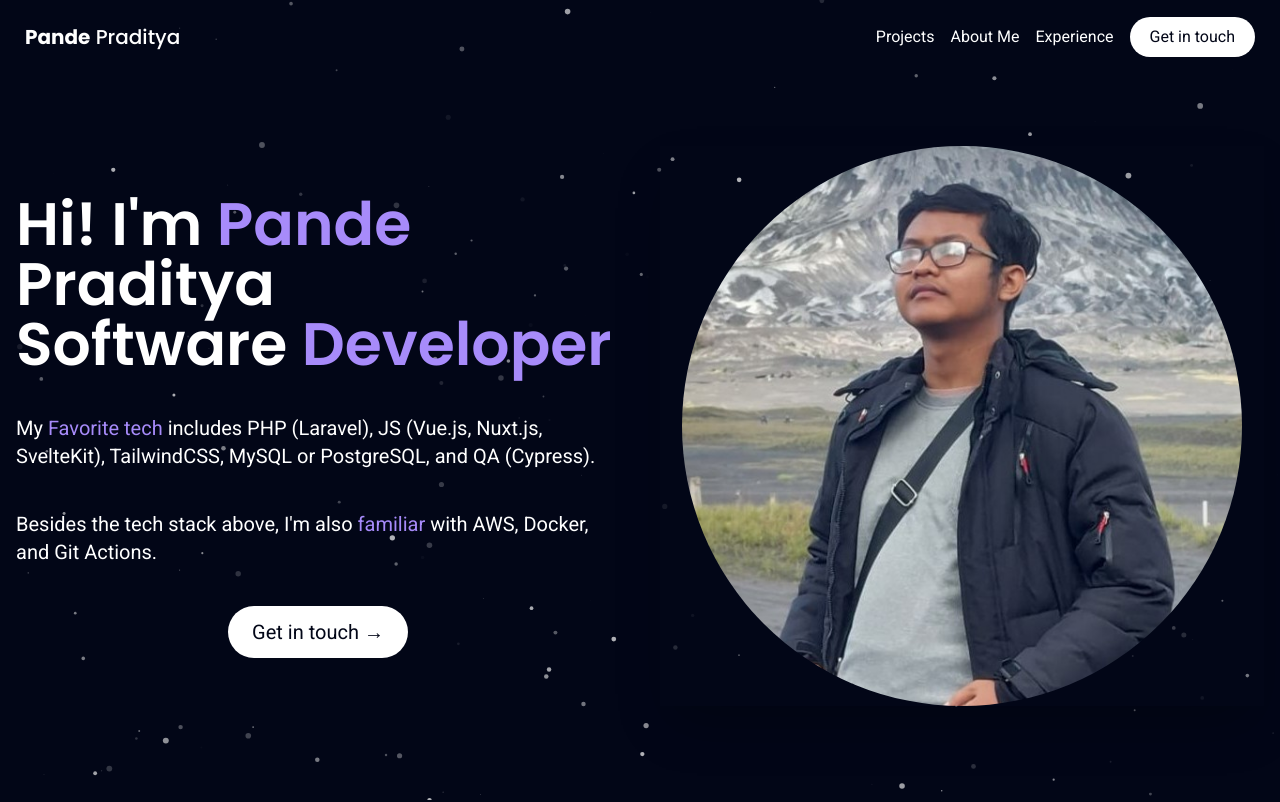
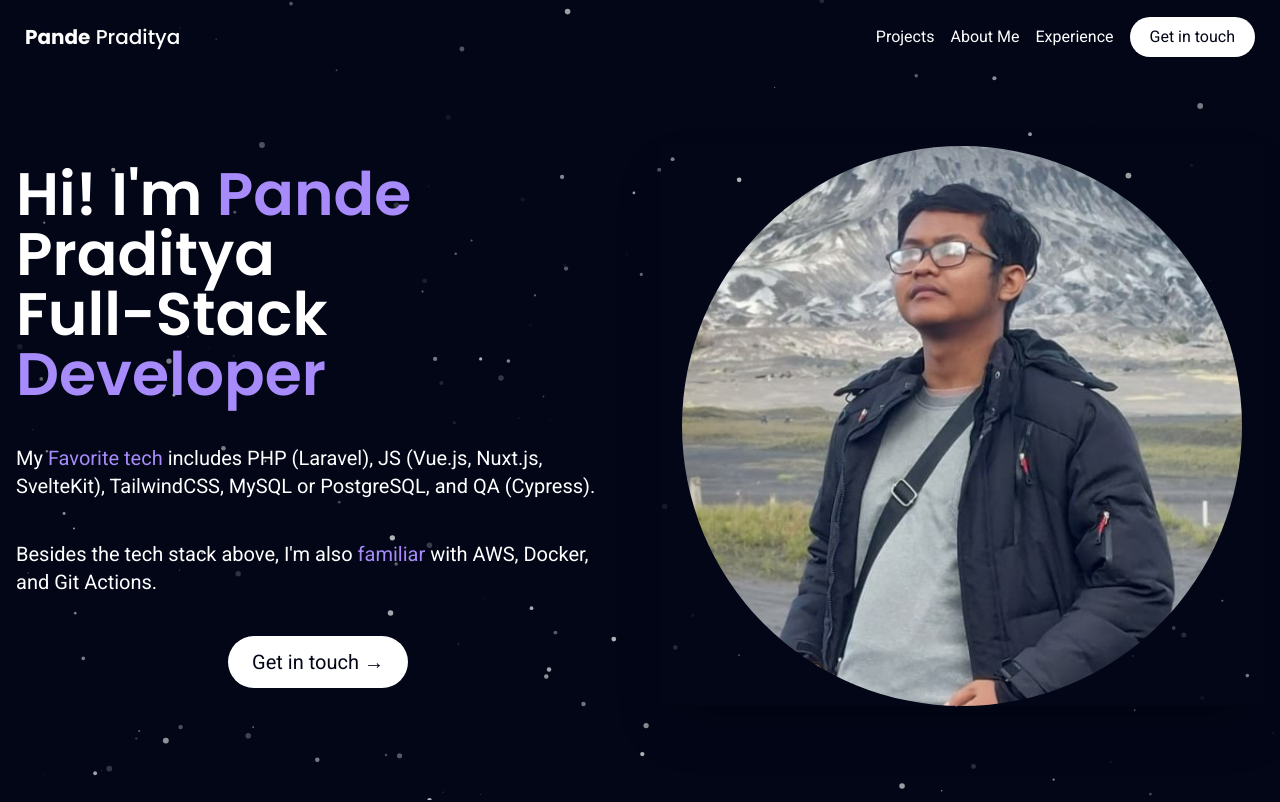
Before and after one commit to PandePraditya/portfolio-svelte_tailwindcss, a SvelteKit app: page / in a window 1280 px wide. Shown: the top 802 px of the page. Built offline with nearby package versions, Linux system fonts and the light colour scheme.

Commit message:
adj: change occupation

```diff
--- a/src/components/Main.svelte
+++ b/src/components/Main.svelte
@@ -101,7 +101,7 @@
       <h2 class="font-semibold text-4xl sm:text-5xl md:text-6xl">
         Hi! I'm <span class="poppins text-violet-400">Pande</span> Praditya
         <br />
-        Software
+        Full-Stack
         <span class="poppins text-violet-400">Developer</span>
       </h2>
       <p class="text-base sm:text-lg md:text-xl">
```
Also changed, not shown: 1 other file (tests, documents, lock files or other folders).
